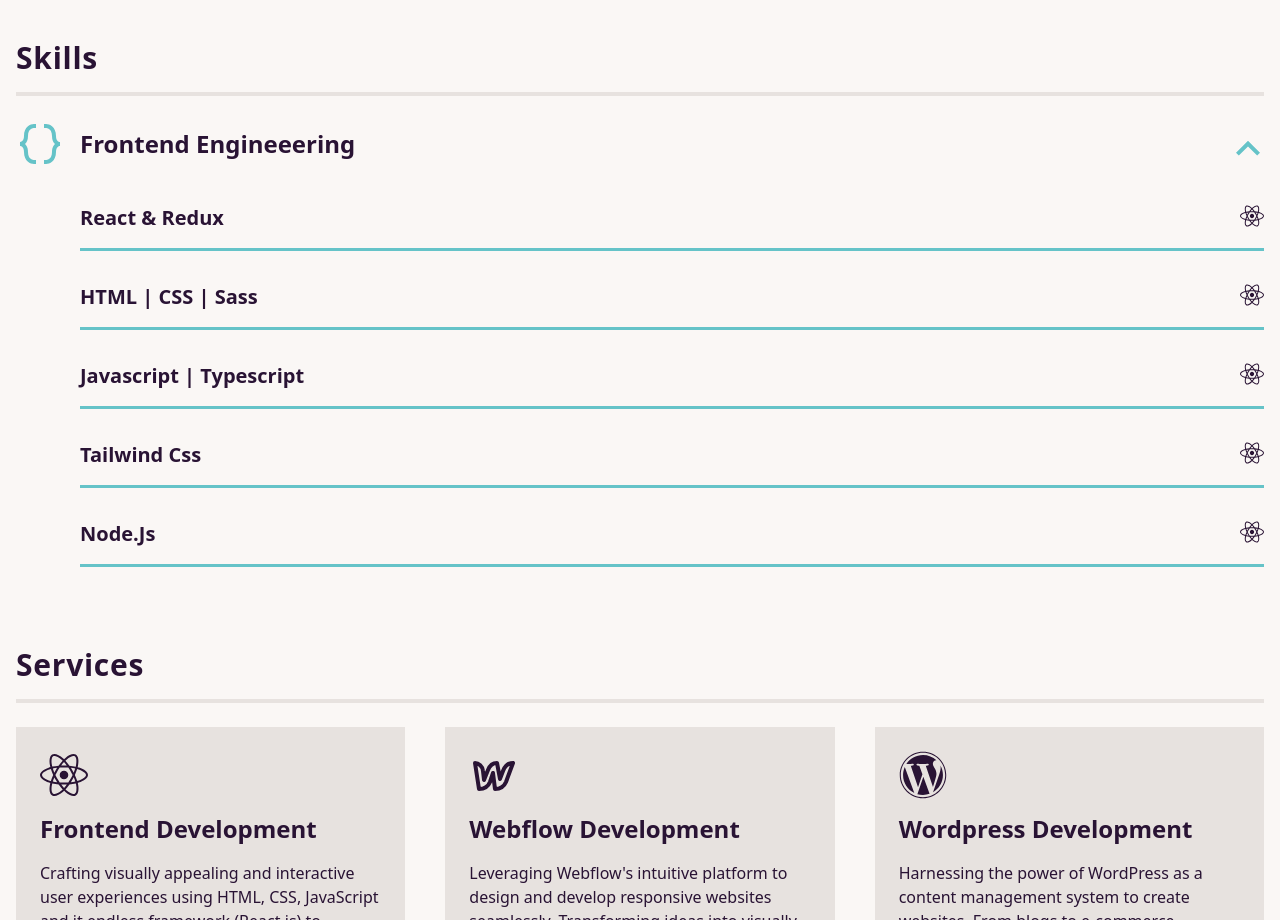
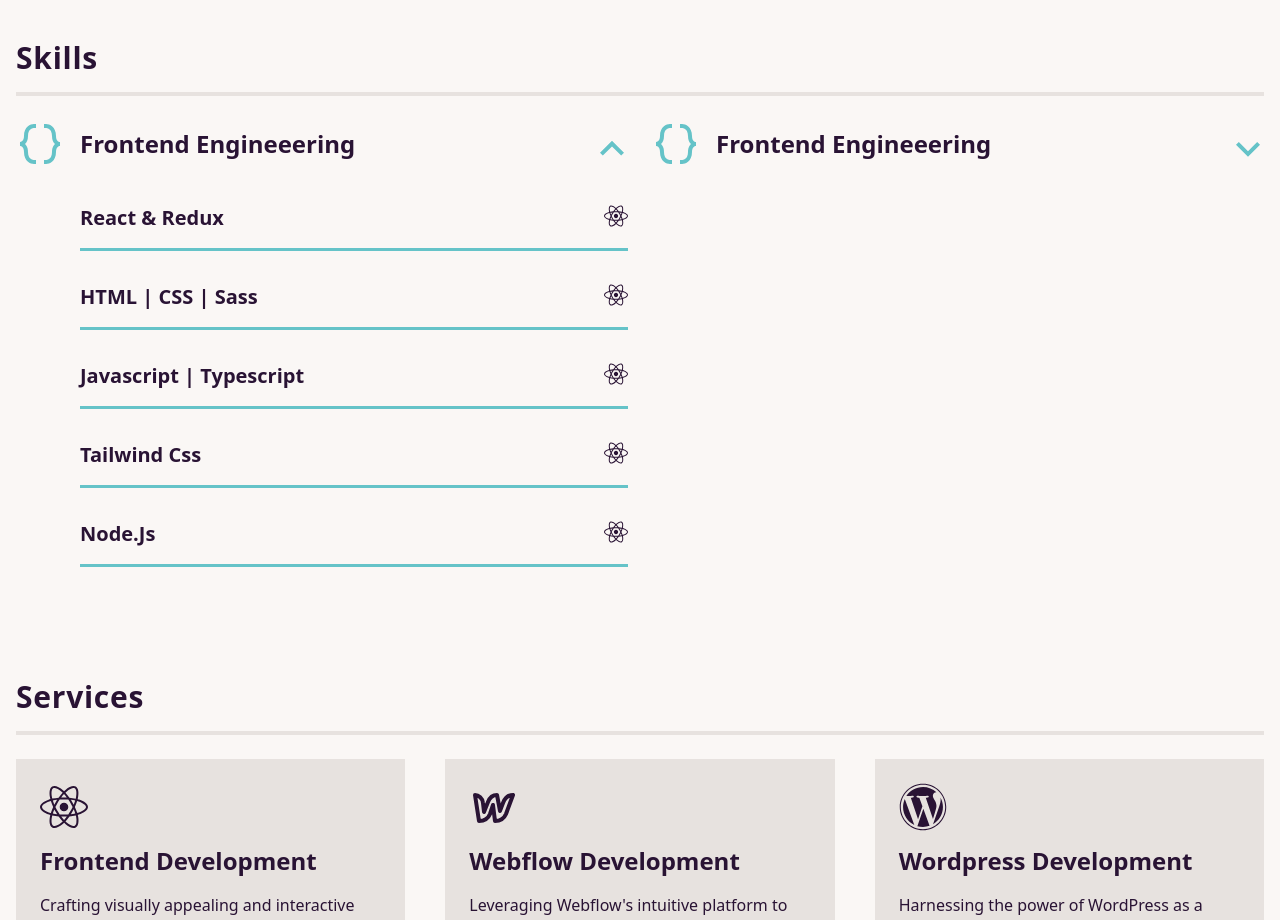
Before and after one commit to vtechwise/reactjs-portfolio, a React (Vite) app: page / in a window 1280 px wide. Shown: the part 2140-3060 px from the top of the page. Built offline with nearby package versions, Linux system fonts and the light colour scheme.

Commit message:
working on skills section

```diff
--- a/src/component/Skills.jsx
+++ b/src/component/Skills.jsx
@@ -6,15 +6,18 @@ import { useState } from "react";
 import { skills } from "../utils/data";
 
 const Skills = () => {
-  const [showContent, setShowContent] = useState(true);
+  const [showFirstContent, setShowFirstContent] = useState(true);
+  const [showSecondContent, setShowSecondContent] = useState(false)
   return (
     <section>
       <SectionTitle text="skills" />
+      <div className="grid md:grid-cols-2 gap-x-6 gap-y-14 md:gap-y-0">
         <article className="">
           <div
             className={`content-title skill grid grid-cols-[auto,1fr,auto] items-center align-start gap-x-4 cursor-pointer`}
             onClick={() => {
-            setShowContent(!showContent);
+              setShowFirstContent(!showFirstContent);
+              setShowSecondContent(false);
             }}
           >
             <span>
@@ -27,14 +30,14 @@ const Skills = () => {
               <span>
                 <MdOutlineKeyboardArrowUp
                   className={`${
-                  showContent ? "opacity-100" : "opacity-0"
+                    showFirstContent ? "opacity-100" : "opacity-0"
                   } text-[3rem] fill-primary absolute translate-y-[-1.2rem]  top- transition duration-300`}
                 />
               </span>
               <span>
                 <MdOutlineKeyboardArrowDown
                   className={`${
-                  showContent ? "opacity-0" : "opacity-100"
+                    showFirstContent ? "opacity-0" : "opacity-100"
                   } text-[3rem] fill-primary absolute top-0 translate-y-[-1.2rem] transition duration-300`}
                 />
               </span>
@@ -42,13 +45,16 @@ const Skills = () => {
           </div>
           <div
             className={`${
-            showContent ? "display-block" : "display-none hidden"
+              showFirstContent ? "display-block" : "display-none hidden"
             } pl-[4rem] pt-9`}
           >
             {skills.map((skillz) => {
               const { icon, skill } = skillz;
               return (
-              <div key={skill} className="flex justify-between border-b border-b-[0.2rem] border-b-primary mb-8 pb-4">
+                <div
+                  key={skill}
+                  className="flex justify-between border-b border-b-[0.2rem] border-b-primary mb-8 pb-4"
+                >
                   <h4 className="text-xl font-bold capitalize">{skill}</h4>
                   <span className="text-[1.5rem]">{icon}</span>
                 </div>
@@ -56,6 +62,57 @@ const Skills = () => {
             })}
           </div>
         </article>
+        <article className="">
+          <div
+            className={`content-title skill grid grid-cols-[auto,1fr,auto] items-center align-start gap-x-4 cursor-pointer`}
+            onClick={() => {
+              setShowSecondContent(!showSecondContent);
+              setShowFirstContent(false);
+            }}
+          >
+            <span>
+              <BiCodeCurly className="text-[3rem] fill-primary " />
+            </span>
+            <h4 className="text-2xl capitalize font-bold">
+              frontend engineeering
+            </h4>
+            <div className="relative mr-10 ">
+              <span>
+                <MdOutlineKeyboardArrowUp
+                  className={`${
+                    showSecondContent ? "opacity-100" : "opacity-0"
+                  } text-[3rem] fill-primary absolute translate-y-[-1.2rem]  top- transition duration-300`}
+                />
+              </span>
+              <span>
+                <MdOutlineKeyboardArrowDown
+                  className={`${
+                    showSecondContent ? "opacity-0" : "opacity-100"
+                  } text-[3rem] fill-primary absolute top-0 translate-y-[-1.2rem] transition duration-300`}
+                />
+              </span>
+            </div>
+          </div>
+          <div
+            className={`${
+              showSecondContent ? "display-block" : "display-none hidden"
+            } pl-[4rem] pt-9`}
+          >
+            {skills.map((skillz) => {
+              const { icon, skill } = skillz;
+              return (
+                <div
+                  key={skill}
+                  className="flex justify-between border-b border-b-[0.2rem] border-b-primary mb-8 pb-4"
+                >
+                  <h4 className="text-xl font-bold capitalize">{skill}</h4>
+                  <span className="text-[1.5rem]">{icon}</span>
+                </div>
+              );
+            })}
+          </div>
+        </article>
+      </div>
     </section>
   );
 };
```
Lines whose indentation alone changed are shown as unchanged.
